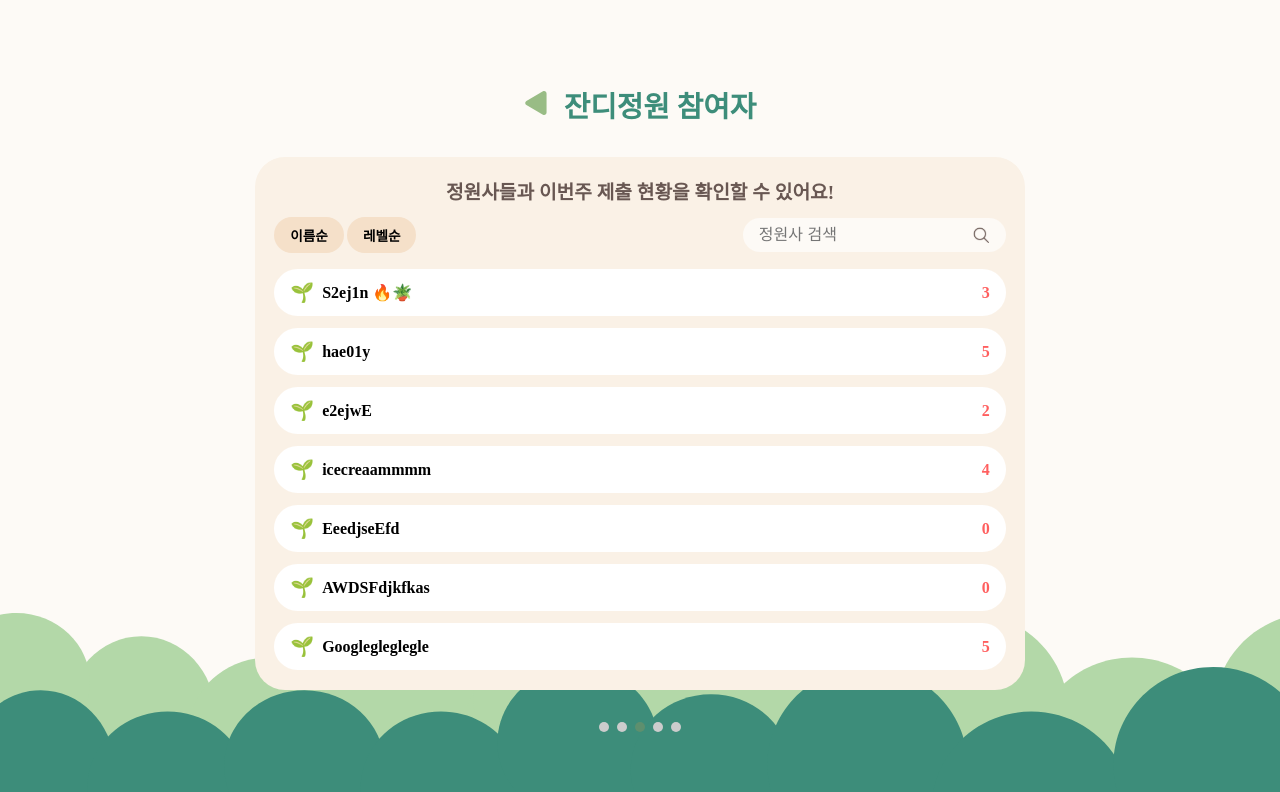
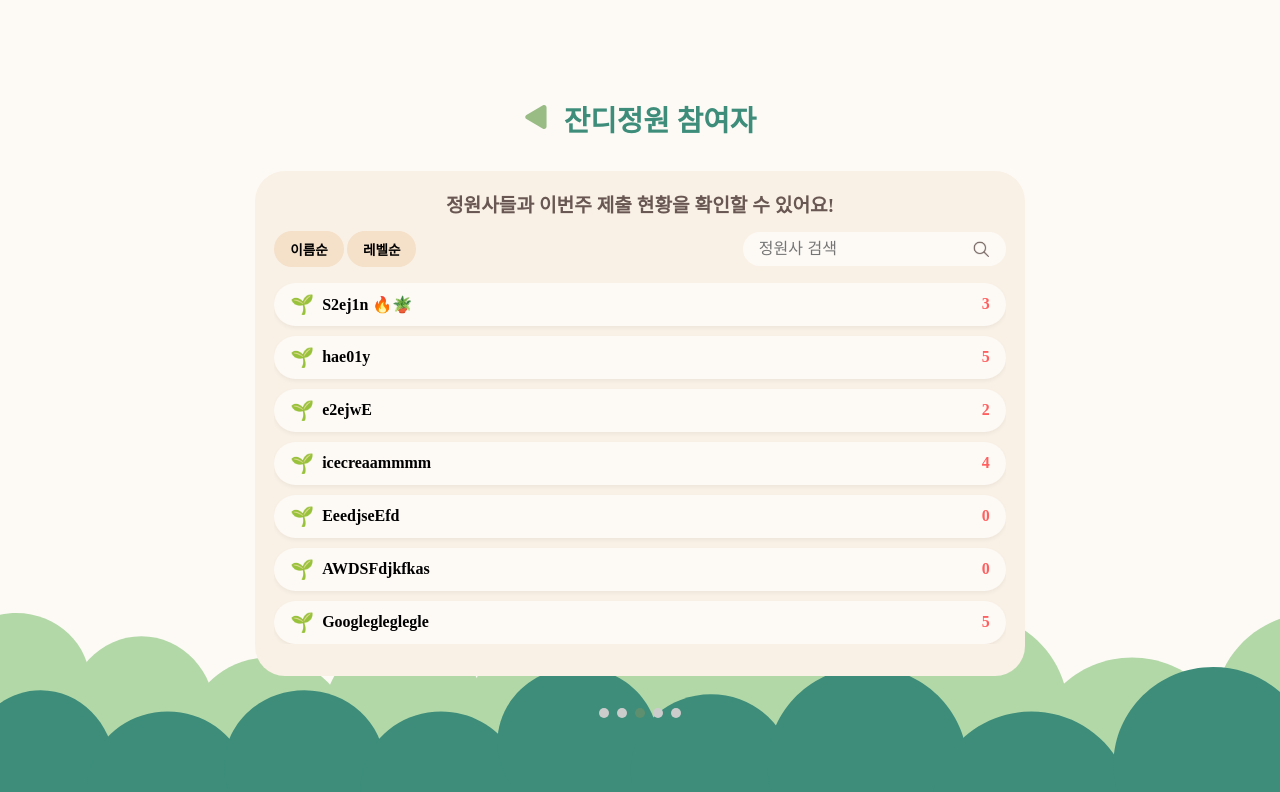
Before and after one commit to Lawn-Garden/Lawn-Garden-V1, a React (Vite) app in the folder frontend/lawn-garden/: page /farmer in a window 1280 px wide. Shown: the top 792 px of the page. Built offline with nearby package versions, Linux system fonts and the light colour scheme.

Commit message:
design: 스크롤바 스타일링

```diff
--- a/frontend/lawn-garden/src/data/proofData.js
+++ b/frontend/lawn-garden/src/data/proofData.js
@@ -5,3 +5,33 @@ export const proofData = [
     { date: '2025.03.30', writer: 'S2eJ1n' },
     { date: '2025.03.30', writer: 'S2eJ1n' },
 ];
+
+export const certified = [
+    'S2ej1n 🔥🪴',
+    'hae01y',
+    '1234',
+    'e2ejwE',
+    'EeedjseEfd',
+    'AWDSFdjkfkas',
+    'Googlegleglegle',
+    'Googlegleglegle',
+    'Googlegleglegle',
+    'Googlegleglegle',
+];
+
+export const uncertified = [
+    'S2ej1n',
+    'helloworld',
+    'cnskfnadk',
+    'ZzzZzZ',
+];
+
+export const participants = [
+    { name: 'S2ej1n 🔥🪴', count: 3 },
+    { name: 'hae01y', count: 5 },
+    { name: 'e2ejwE', count: 2 },
+    { name: 'icecreaammmm', count: 4 },
+    { name: 'EeedjseEfd', count: 0 },
+    { name: 'AWDSFdjkfkas', count: 0 },
+    { name: 'Googlegleglegle', count: 5 },
+];
--- a/frontend/lawn-garden/src/pages/check/CheckMember.jsx
+++ b/frontend/lawn-garden/src/pages/check/CheckMember.jsx
@@ -2,6 +2,8 @@
 import styled from 'styled-components';
 import Wrapper from '@/styles/Wrapper'
 import PageHeader from '@/components/PageHeader'
+import { UserList, UserItem, Icon } from '@/styles/UserList';
+import { certified, uncertified } from '@/data/proofData';
 
 const BoxWrapper = styled.div`
     display: flex;
@@ -24,7 +26,6 @@ const Container = styled.section`
     border-radius: 30px;
     padding: 1.2rem 1.2rem 1.2rem 1.2rem;
     margin-top: 1rem;
-    /* min-height: 505px; */
     @media (max-width: 768px) {
         width: 60vh;
   }
@@ -45,87 +46,35 @@ const SubText = styled.p`
   margin-bottom: 16px;
 `;
 
-const UserList = styled.ul`
-  list-style: none;
-  padding: 0;
-  display: flex;
-  flex-direction: column;
-  gap: 10px;
-  max-height: 400px;
-  overflow-y: auto;
-  @media (max-width: 768px) {
-    max-height: 300px;
-  }
-`;
-
-const UserItem = styled.li`
-  background-color: white;
-  padding: 10px 16px;
-  border-radius: 999px;
-  font-weight: 600;
-  display: flex;
-  align-items: center;
-  gap: 8px;
-  box-shadow: 0 2px 4px rgba(0, 0, 0, 0.05);
-`;
-
-const Icon = styled.span`
-  font-size: 1.2rem;
-`;
-
 export default function CheckMember() {
-    const certified = [
-        '🌱 S2ej1n 🔥🪴',
-        '🌱 hae01y',
-        '🌱 1234',
-        '🌱 e2ejwE',
-        '🌱 EeedjseEfd',
-        '🌱 AWDSFdjkfkas',
-        '🌱 Googlegleglegle',
-        '🌱 Googlegleglegle',
-        '🌱 Googlegleglegle',
-        '🌱 Googlegleglegle',
-      ];
-
-      const uncertified = [
-        '❌ S2ej1n',
-        '❌ helloworld',
-        '❌ cnskfnadk',
-        '❌ ZzzZzZ',
-      ];
-
   return (
     <Wrapper>
         <PageHeader title="인증 내역 확인"/>
         <BoxWrapper>
             <Container>
-
             <BoxTitle>금일 미인증자</BoxTitle>
             <SubText>오늘 잔디를 심지 않은 사람입니다! 혼날 준비 하세요!</SubText>
             <UserList>
                 {uncertified.map((name, i) => (
                 <UserItem key={i}>
                     <Icon>❌</Icon>
-                    {name.replace('❌ ', '')}
+                    {name}
                 </UserItem>
                 ))}
             </UserList>
-
             </Container>
 
             <Container>
-
-                <BoxTitle>금일 인증자</BoxTitle>
+              <BoxTitle>금일 인증자</BoxTitle>
                 <SubText>오늘 잔디를 심었어요!</SubText>
                 <UserList>
                     {certified.map((name, i) => (
                     <UserItem key={i}>
                         <Icon>🌱</Icon>
-                        {name.replace('🌱 ', '')}
+                        {name}
                     </UserItem>
                     ))}
                 </UserList>
-
             </Container>
         </BoxWrapper>
     </Wrapper>
--- a/frontend/lawn-garden/src/pages/participant/Participant.jsx
+++ b/frontend/lawn-garden/src/pages/participant/Participant.jsx
@@ -4,6 +4,9 @@ import Wrapper from '@/styles/Wrapper'
 import PageHeader from '@/components/PageHeader'
 import Container from '@/components/Container'
 import SearchBar from '@/components/SearchBar'
+import { FooterPagination } from '@/styles/FooterPagination';
+import { UserList, UserItem, UserInfoRow, Icon, Count,} from '@/styles/UserList';
+import { participants } from '@/data/proofData';
 
 const SearchHeader = styled.header`
     display: flex;
@@ -11,24 +14,6 @@ const SearchHeader = styled.header`
     align-items: center;
     /* gap: 0.7rem; */
     margin-bottom: 1rem;
-`
-
-const FooterPagination = styled.footer`
-    margin-top: 2rem;
-    display: flex;
-    justify-content: center;
-    gap: 0.5rem;
-
-    span {
-        width: 10px;
-        height: 10px;
-        background: #ccc;
-        border-radius: 50%;
-
-    &.active {
-      background-color: #5e8f6e;
-    }
-  }
 `
 
 const Filter = styled.button`
@@ -50,21 +35,6 @@ const BoxText = styled.h2`
   color: var(--color-content-font);
 `;
 
-const List = styled.ul`
-  display: flex;
-  flex-direction: column;
-  gap: 12px;
-`;
-
-const ListItem = styled.li`
-  background-color: white;
-  border-radius: 999px;
-  padding: 12px 16px;
-  display: flex;
-  justify-content: space-between;
-  align-items: center;
-`;
-
 const Left = styled.div`
   display: flex;
   align-items: center;
@@ -72,27 +42,8 @@ const Left = styled.div`
   font-weight: 600;
 `;
 
-const Sprout = styled.span`
-  font-size: 1.2rem;
-`;
-
-const Count = styled.span`
-  font-weight: bold;
-  color: #ff5f5f;
-`;
 
 export default function Participant() {
-
-    const participants = [
-        { name: 'S2ej1n 🔥🪴', count: 3 },
-        { name: 'hae01y', count: 5 },
-        { name: 'e2ejwE', count: 2 },
-        { name: 'icecreaammmm', count: 4 },
-        { name: 'EeedjseEfd', count: 0 },
-        { name: 'AWDSFdjkfkas', count: 0 },
-        { name: 'Googlegleglegle', count: 5 },
-    ];
-
   return (
      <Wrapper>
         <PageHeader title="잔디정원 참여자"/>
@@ -108,16 +59,18 @@ export default function Participant() {
                     <SearchBar placeholder='정원사 검색'/>
                 </SearchHeader>
 
-                <List>
+                <UserList>
                     {participants.map((user, i) => (
-                    <ListItem key={i}>
+                    <UserItem key={i}>
+                      <UserInfoRow>
                         <Left>
-                        <Sprout>🌱</Sprout> {user.name}
+                          <Icon>🌱</Icon> {user.name}
                         </Left>
                         <Count>{user.count}</Count>
-                    </ListItem>
+                      </UserInfoRow>
+                    </UserItem>
                     ))}
-                </List>
+                </UserList>
 
             </Container>
 
--- a/frontend/lawn-garden/src/pages/watering/Proof.jsx
+++ b/frontend/lawn-garden/src/pages/watering/Proof.jsx
@@ -7,6 +7,7 @@ import Container from '@/components/Container'
 import PageHeader from '@/components/PageHeader'
 import ProofItem from '@/components/ProofItem'
 import SearchBar from '@/components/SearchBar'
+import { FooterPagination } from '@/styles/FooterPagination';
 
 import { proofData } from '@/data/proofData';
 
@@ -38,24 +39,6 @@ const List = styled.article`
   display: flex;
   flex-direction: column;
   gap: 1rem;
-`
-
-const FooterPagination = styled.footer`
-    margin-top: 2rem;
-    display: flex;
-    justify-content: center;
-    gap: 0.5rem;
-
-    span {
-        width: 10px;
-        height: 10px;
-        background: #ccc;
-        border-radius: 50%;
-
-    &.active {
-      background-color: #5e8f6e;
-    }
-  }
 `
 
 export default function Proof() {
--- /dev/null
+++ b/frontend/lawn-garden/src/styles/FooterPagination.jsx
@@ -0,0 +1,19 @@
+import styled from 'styled-components';
+
+export const FooterPagination = styled.footer`
+    margin-top: 2rem;
+    display: flex;
+    justify-content: center;
+    gap: 0.5rem;
+
+    span {
+        width: 10px;
+        height: 10px;
+        background: #ccc;
+        border-radius: 50%;
+
+    &.active {
+      background-color: #5e8f6e;
+    }
+  }
+`
--- /dev/null
+++ b/frontend/lawn-garden/src/styles/UserList.jsx
@@ -0,0 +1,55 @@
+import styled from 'styled-components';
+
+export const UserList = styled.ul`
+  list-style: none;
+  padding: 0;
+  display: flex;
+  flex-direction: column;
+  gap: 10px;
+  max-height: 400px;
+  overflow-y: auto;
+
+  /* 스크롤바 전체 영역 */
+  &::-webkit-scrollbar {
+    width: 10px;
+  }
+
+  &::-webkit-scrollbar-thumb {
+    background-color: var(--color-background);
+    border-radius: 6px;
+  }
+
+  &::-webkit-scrollbar-track {
+    background-color: transparent;
+  }
+
+`;
+
+export const UserItem = styled.li`
+  background-color: var(--color-background);
+  padding: 10px 16px;
+  border-radius: 999px;
+  font-weight: 600;
+  display: flex;
+  align-items: center;
+  gap: 8px;
+  box-shadow: 0 2px 4px rgba(0, 0, 0, 0.05);
+`;
+
+export const UserInfoRow = styled.div`
+  display: flex;
+  justify-content: space-between;
+  width: 100%;
+  align-items: center;
+  gap: 8px;
+  font-weight: 600;
+`;
+
+export const Icon = styled.span`
+  font-size: 1.2rem;
+`;
+
+export const Count = styled.span`
+  font-weight: bold;
+  color: #ff5f5f;
+`;
```
